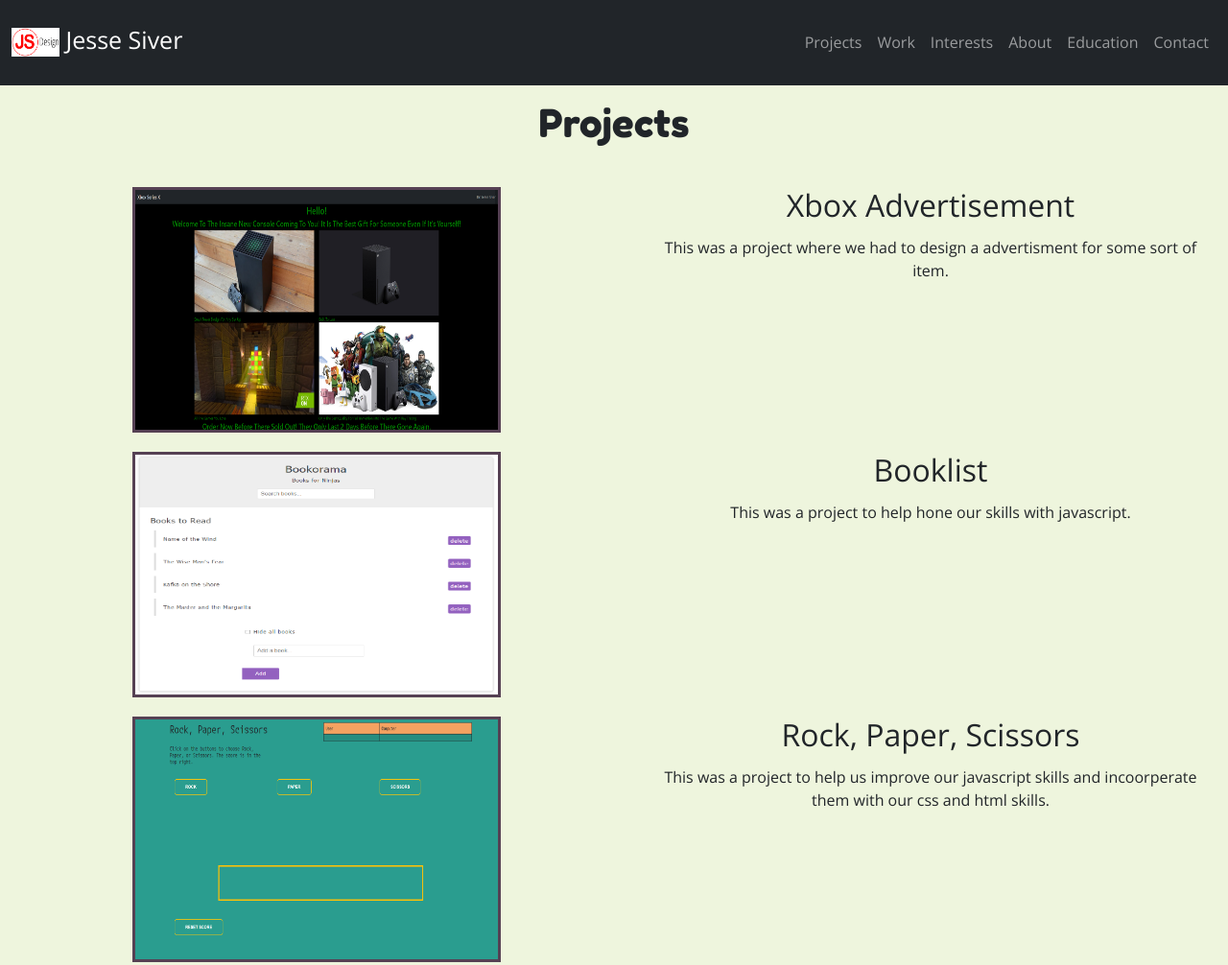
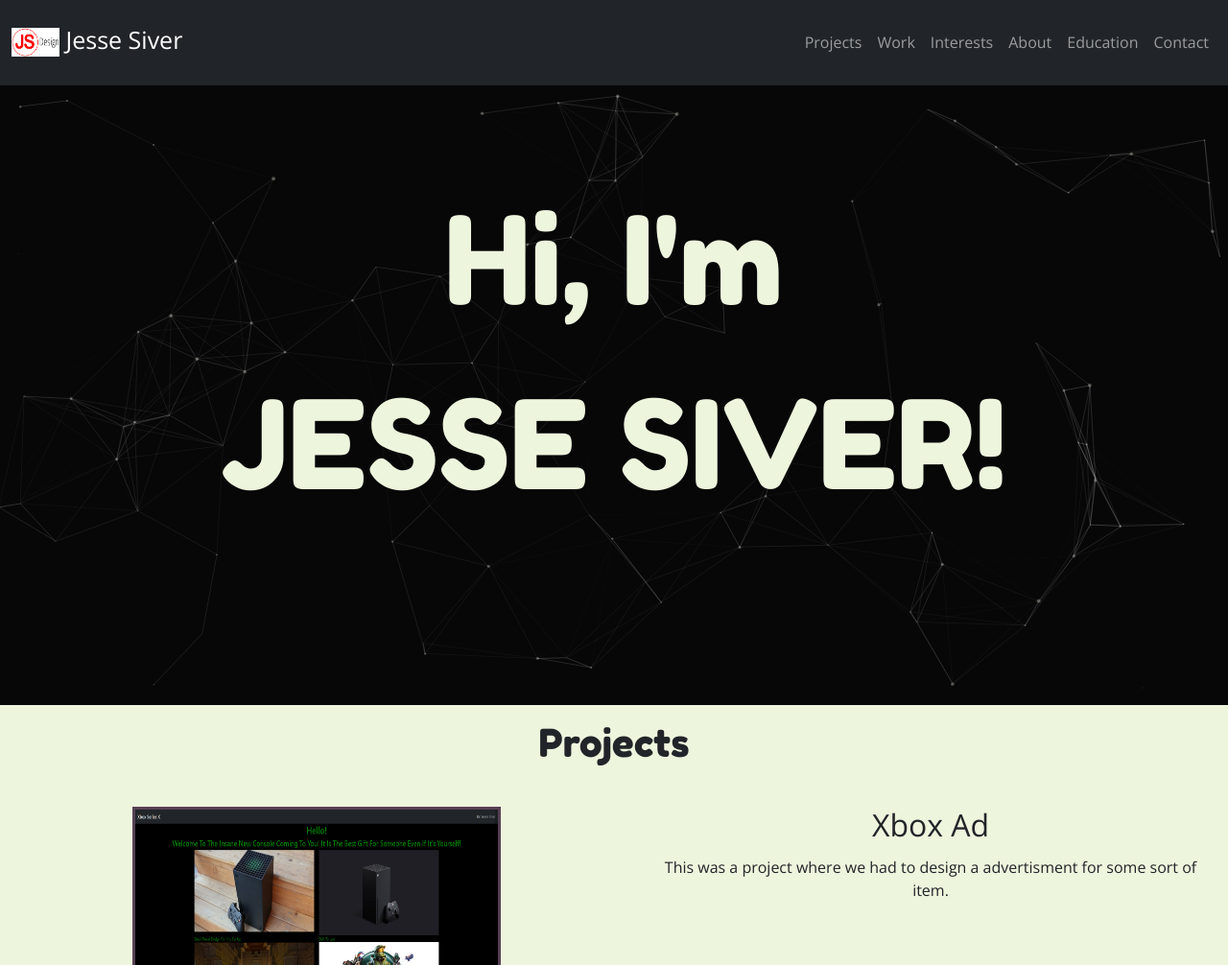
Before and after one commit to 123Jsiver/Portfolio, a plain HTML site: page index.html in a window 1280 px wide. Shown: the top 1006 px of the page at 96% size. Drawn offline with nearby package versions, Linux system fonts and the light colour scheme; animation ran at ten frames a second.

Commit message:
added particles and fade up effect

```diff
--- a/css/style.css
+++ b/css/style.css
@@ -7,7 +7,7 @@ body {
 
 #contact {
   background-color: #111;
-  color: white;
+  color: #EEF5DD;
   padding-bottom: 20px;
   padding-top: 20px;
   text-align: center;
@@ -96,3 +96,33 @@ body {
 .text {
   margin: 10px;
 }
+
+header {
+  background: #080708;
+  background-size: cover;
+  min-height: 60vh;
+  position: relative;
+}
+
+.name {
+  z-index: 5;
+  position: absolute;
+  top: 50%;
+  left: 50%;
+  transform: translate(-50%, -50%);
+  font-size: 10vw;
+  color: #EEF5DD;
+  font-family: 'Fredoka One', cursive;
+}
+
+.reveal{
+  position: relative;
+  transform: translateY(150px);
+  opacity: 0;
+  transition: 1s all ease;
+}
+
+.reveal.active{
+  transform: translateY(0);
+  opacity: 1;
+}
--- a/index.html
+++ b/index.html
@@ -19,6 +19,8 @@ style="font-family: 'Open Sans', sans-serif"; -->
 
 <body>
 <!--   Navbar start -->
+  <header>
+  <div id="particles-js">
   <nav class="navbar navbar-expand-lg navbar-dark bg-dark">
   <div class="container-fluid">
     <a class="navbar-brand" href="index.html">
@@ -52,20 +54,33 @@ style="font-family: 'Open Sans', sans-serif"; -->
     </div>
   </div>
 </nav>
+    <div class="container-fluid">
+      <div class="row">
+        <div class="col name">
+          Hi, I'm<br>JESSE SIVER!
+        </div>
+    </div>
+      <div class="row">
+        <div class="col">
+
+        </div>
+    </div>
+  </div>
+    </header>
 <!--   Navbar end -->
 
 
   <div class="container-fluid">
     <!--   Projects start -->
-    <div class="row">
+    <div class="row reveal">
     <div class="col titles" id="projects"><h1>Projects</h1></div>
   </div>
         <!--     new row -->
-        <div class="row">
-    <div class="col"><a target="_blank" href="https://123jsiver.github.io/XboxSeriesX/"> <img src="img/Xbox Series X.png" alt="Xbox Advertisment" id="projectImg"></div></a>
+        <div class="row reveal">
+    <div class="col"><a target="_blank" href="https://123jsiver.github.io/XboxSeriesX/"> <img src="img/Xbox Series X.png" alt="Xbox Advertisment" id="projectImg"></a></div>
     <div class="col">
-      <div class="row">
-        <div class="col projTitles projText"><h2>Xbox Advertisement</h2></div>
+      <div class="row ">
+        <div class="col projTitles projText"><h2>Xbox Ad</h2></div>
         </div>
        <div class="row">
         <div class="col projText">This was a project where we had to design a advertisment for some sort of item.</div>
@@ -73,8 +88,8 @@ style="font-family: 'Open Sans', sans-serif"; -->
     </div>
       </div>
         <!--     new row -->
-        <div class="row">
-    <div class="col"><a target="_blank" href="https://123jsiver.github.io/Book-Organizer/"><img src="img/Booklist.png" alt="Booklist" id="projectImg"></div></a>
+        <div class="row reveal">
+    <div class="col"><a target="_blank" href="https://123jsiver.github.io/Book-Organizer/"><img src="img/Booklist.png" alt="Booklist" id="projectImg"></a></div>
     <div class="col">
       <div class="row">
         <div class="col projTitles projText"><h2>Booklist</h2></div>
@@ -85,7 +100,7 @@ style="font-family: 'Open Sans', sans-serif"; -->
     </div>
       </div>
     <!--     new row -->
-        <div class="row">
+        <div class="row reveal">
     <div class="col"><a target="_blank" href="https://123jsiver.github.io/Rock-Paper-Scissors-but-good/"><img src="img/Rock Paper Scissors.png" alt="Rock, Paper, Scissors" id="projectImg"></div></a>
     <div class="col">
       <div class="row">
@@ -97,7 +112,7 @@ style="font-family: 'Open Sans', sans-serif"; -->
     </div>
       </div>
     <!--     new row -->
-        <div class="row">
+        <div class="row reveal">
     <div class="col"><a target="_blank" href="https://123jsiver.github.io/Restaurant/"><img src="img/Restaurant Project.png" alt="Restaurant" id="projectImg"></div></a>
     <div class="col">
       <div class="row">
@@ -109,7 +124,7 @@ style="font-family: 'Open Sans', sans-serif"; -->
     </div>
       </div>
 <!--     new row -->
-    <div class="row">
+    <div class="row reveal">
     <div class="col"><img src="img/Photoshop Rhino.png" alt="Photoshop Rhino" id="projectImg"></div>
     <div class="col">
       <div class="row">
@@ -121,7 +136,7 @@ style="font-family: 'Open Sans', sans-serif"; -->
     </div>
       </div>
 <!--     new row -->
-        <div class="row">
+        <div class="row reveal">
     <div class="col"><a target="_blank" href="https://123jsiver.github.io/Portfolio-first/"><img src="img/Portfolio 1.png" alt="Portfolio 1" id="projectImg"></div></a>
     <div class="col">
       <div class="row">
@@ -134,7 +149,7 @@ style="font-family: 'Open Sans', sans-serif"; -->
       </div>
 <!--     new row -->
     <br>
-        <div class="row">
+        <div class="row reveal">
     <div class="col"><a target="_blank" href="https://123jsiver.github.io/progressiveportfolio/"><img src="img/Portfolio 2.png" alt="Portfolio 2" id="projectImg"></div></a>
     <div class="col">
       <div class="row">
@@ -146,7 +161,7 @@ style="font-family: 'Open Sans', sans-serif"; -->
     </div>
       </div>
 <!--     new row -->
-        <div class="row">
+        <div class="row reveal">
     <div class="col"><a target="_blank" href="https://123jsiver.github.io/NewPortfolio/"><img src="img/Portfolio 3.png" alt="Portfolio 3" id="projectImg"></div></a>
     <div class="col">
       <div class="row">
@@ -159,7 +174,7 @@ style="font-family: 'Open Sans', sans-serif"; -->
       </div>
 <!--     projects end -->
 <!--     work start -->
-    <div class="row" id="work">
+    <div class="row reveal" id="work">
       <div class="col">
       <div class="row">
     <div class="col titles"><h1>Work</h1></div>
@@ -171,7 +186,7 @@ style="font-family: 'Open Sans', sans-serif"; -->
   </div>
 <!--     work end -->
 <!--   intrests start -->
-      <div class="row" id="interests">
+      <div class="row reveal" id="interests">
         <div class="col">
       <div class="row">
     <div class="col titles"><h1>Interests</h1></div>
@@ -183,7 +198,7 @@ style="font-family: 'Open Sans', sans-serif"; -->
   </div>
 <!--   intrests end -->
 <!--     about me start -->
-    <div class="row" id="about">
+    <div class="row reveal" id="about">
       <div class="col">
       <div class="row">
     <div class="col titles"><h1>About Me</h1></div>
@@ -198,7 +213,7 @@ style="font-family: 'Open Sans', sans-serif"; -->
   </div>
 <!--     about me end -->
 <!-- education start -->
-    <div class="row" id="education">
+    <div class="row reveal" id="education">
       <div class="col">
       <div class="row">
     <div class="col titles"><h1>Education</h1></div>
@@ -218,7 +233,7 @@ style="font-family: 'Open Sans', sans-serif"; -->
   </div>
 <!--   education end -->
 <!--     contact start -->
-    <div class="row" id="contact">
+    <div class="row reveal" id="contact">
       <div class="col">
       <div class="row">
     <div class="col titles"><h1>Contact</h1></div>
@@ -244,6 +259,14 @@ style="font-family: 'Open Sans', sans-serif"; -->
 <!--      contact end -->
   </div>
 
+    <script src="https://cdnjs.cloudflare.com/ajax/libs/particles.js/2.0.0/particles.min.js" integrity="sha512-Kef5sc7gfTacR7TZKelcrRs15ipf7+t+n7Zh6mKNJbmW+/RRdCW9nwfLn4YX0s2nO6Kv5Y2ChqgIakaC6PW09A==" crossorigin="anonymous" referrerpolicy="no-referrer"></script>
+
+      <script>
+      particlesJS.load('particles-js', './particles.json', function(){
+        console.log("particles.json loaded...")
+      })
+    </script>
+
   <script src="js/script.js"></script>
   <script src="https://cdn.jsdelivr.net/npm/bootstrap@5.2.2/dist/js/bootstrap.bundle.min.js"
     integrity="sha384-OERcA2EqjJCMA+/3y+gxIOqMEjwtxJY7qPCqsdltbNJuaOe923+mo//f6V8Qbsw3"
--- a/js/script.js
+++ b/js/script.js
@@ -0,0 +1,17 @@
+function reveal() {
+  var reveals = document.querySelectorAll(".reveal");
+
+  for (var i = 0; i < reveals.length; i++) {
+    var windowHeight = window.innerHeight;
+    var elementTop = reveals[i].getBoundingClientRect().top;
+    var elementVisible = 150;
+
+    if (elementTop < windowHeight - elementVisible) {
+      reveals[i].classList.add("active");
+    } else {
+      reveals[i].classList.remove("active");
+    }
+  }
+}
+
+window.addEventListener("scroll", reveal);
--- /dev/null
+++ b/particles.json
@@ -0,0 +1,110 @@
+{
+  "particles": {
+    "number": {
+      "value": 100,
+      "density": {
+        "enable": true,
+        "value_area": 800
+      }
+    },
+    "color": {
+      "value": "#EEF5DD"
+    },
+    "shape": {
+      "type": "circle",
+      "stroke": {
+        "width": 0,
+        "color": "#000000"
+      },
+      "polygon": {
+        "nb_sides": 5
+      },
+      "image": {
+        "src": "img/github.svg",
+        "width": 100,
+        "height": 100
+      }
+    },
+    "opacity": {
+      "value": 0.3,
+      "random": false,
+      "anim": {
+        "enable": false,
+        "speed": 1,
+        "opacity_min": 0.1,
+        "sync": false
+      }
+    },
+    "size": {
+      "value": 2,
+      "random": true,
+      "anim": {
+        "enable": false,
+        "speed": 40,
+        "size_min": 0.1,
+        "sync": false
+      }
+    },
+    "line_linked": {
+      "enable": true,
+      "distance": 150,
+      "color": "#ffffff",
+      "opacity": 0.2,
+      "width": 1
+    },
+    "move": {
+      "enable": true,
+      "speed": 2,
+      "direction": "none",
+      "random": false,
+      "straight": false,
+      "out_mode": "out",
+      "bounce": false,
+      "attract": {
+        "enable": false,
+        "rotateX": 600,
+        "rotateY": 1200
+      }
+    }
+  },
+  "interactivity": {
+    "detect_on": "canvas",
+    "events": {
+      "onhover": {
+        "enable": true,
+        "mode": "grab"
+      },
+      "onclick": {
+        "enable": true,
+        "mode": "push"
+      },
+      "resize": true
+    },
+    "modes": {
+      "grab": {
+        "distance": 150,
+        "line_linked": {
+          "opacity": 1
+        }
+      },
+      "bubble": {
+        "distance": 400,
+        "size": 40,
+        "duration": 2,
+        "opacity": 8,
+        "speed": 3
+      },
+      "repulse": {
+        "distance": 200,
+        "duration": 0.4
+      },
+      "push": {
+        "particles_nb": 4
+      },
+      "remove": {
+        "particles_nb": 2
+      }
+    }
+  },
+  "retina_detect": true
+}
```
